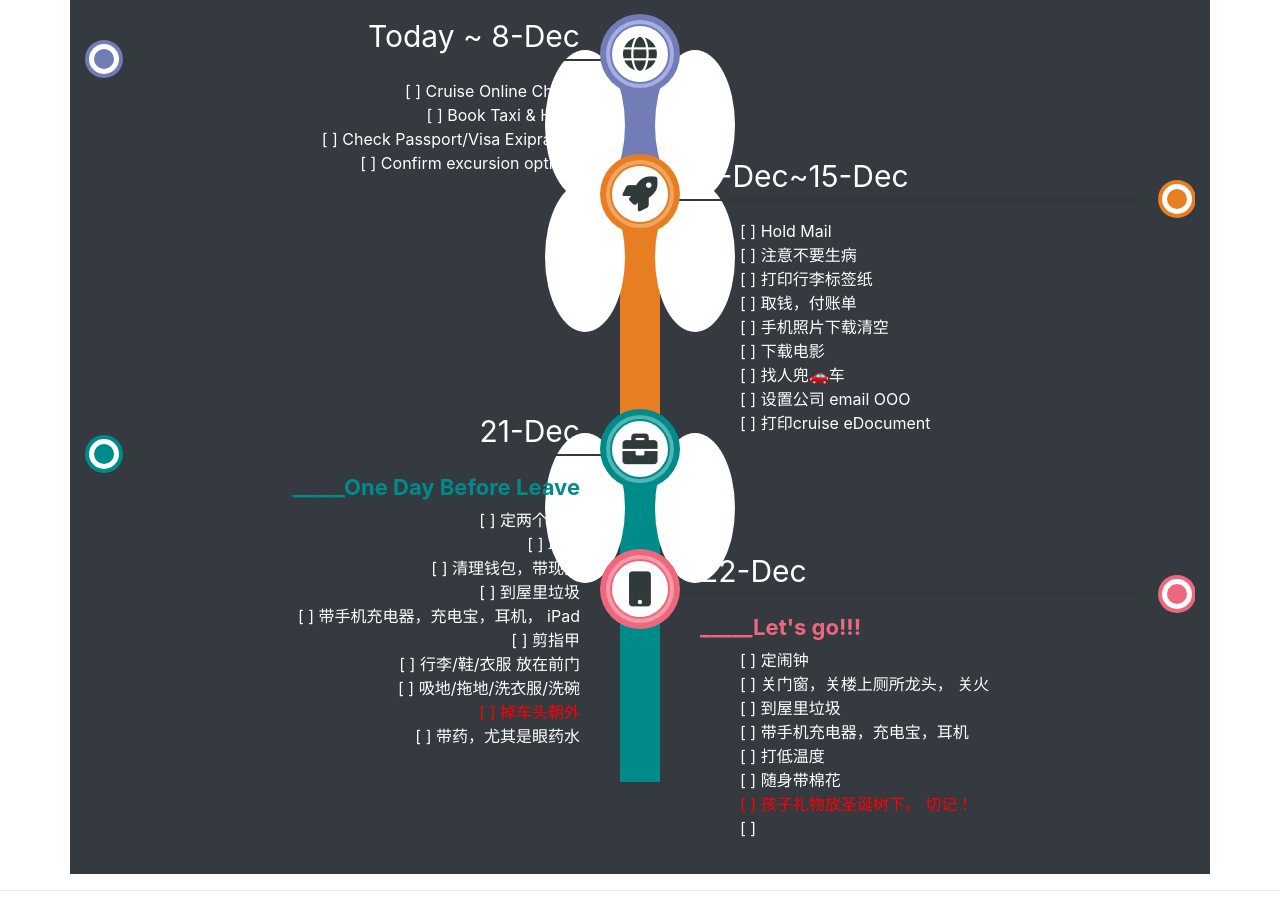
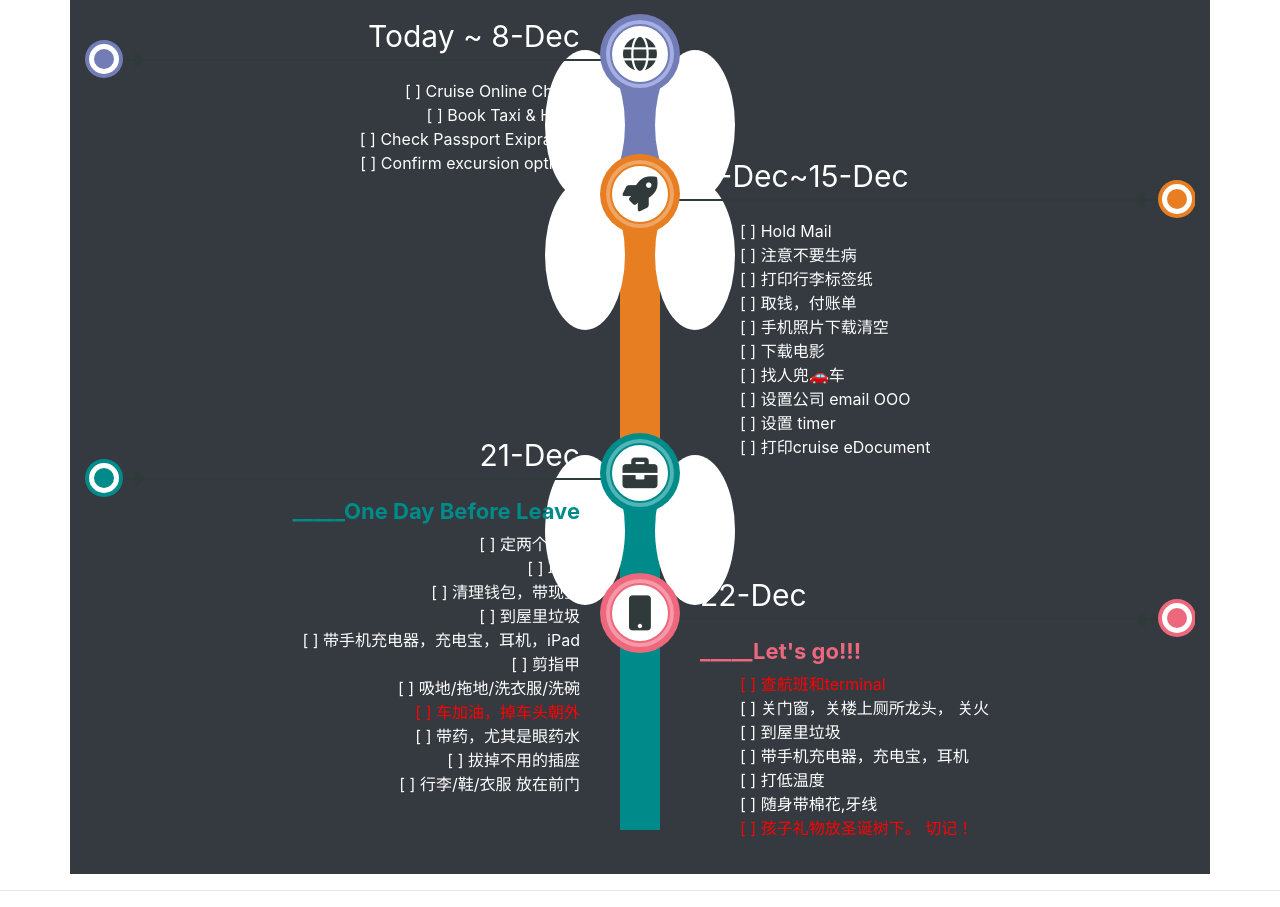
Before and after one commit to kzhangkzhang/vacation-todo, a website: page index.html in a window 1280 px wide. Shown: the part 220-1127 px from the top of the page. Drawn offline with nearby package versions, Linux system fonts and the light colour scheme.

Commit message:
add more items

```diff
--- a/index.html
+++ b/index.html
@@ -35,7 +35,7 @@
                 <ul>
                   <li>Cruise Online Check</li>
                   <li>Book Taxi & Hotel</li>
-                  <li>Check Passport/Visa Exipration</li>
+                  <li>Check Passport Exipration</li>
                   <li>Confirm excursion options</li>
                 </ul>
               </div>
@@ -53,6 +53,7 @@
                   <li>下载电影</li>
                   <li>找人兜🚗车</li>
                   <li>设置公司 email OOO</li>
+                  <li>设置 timer</li>
                   <li>打印cruise eDocument</li>
                 </ul>
               </div>
@@ -67,12 +68,13 @@
                   <li>取信</li>
                   <li>清理钱包，带现金</li>
                   <li>到屋里垃圾</li>
-                  <li>带手机充电器，充电宝，耳机， iPad</li>
+                  <li>带手机充电器，充电宝，耳机，iPad</li>
                   <li>剪指甲</li>
+                  <li>吸地/拖地/洗衣服/洗碗</li>
+                  <li class="special">车加油，掉车头朝外</li>
+                  <li>带药，尤其是眼药水</li>
+                  <li>拔掉不用的插座</li>
                   <li>行李/鞋/衣服 放在前门</li>
-                  <li>吸地/拖地/洗衣服/洗碗</li>
-                  <li class="special">掉车头朝外</li>
-                  <li>带药，尤其是眼药水</li>
                 </ul>
               </div>
             </div>
@@ -82,14 +84,13 @@
               <div class="timeline-content">
                 <h5 class="title">_____Let's go!!!</h5>
                 <ul>
-                  <li>定闹钟</li>
+                  <li class="special">查航班和terminal</li>
                   <li>关门窗，关楼上厕所龙头， 关火</li>
                   <li>到屋里垃圾</li>
                   <li>带手机充电器，充电宝，耳机</li>
                   <li>打低温度</li>
-                  <li>随身带棉花</li>
+                  <li>随身带棉花,牙线</li>
                   <li class="special">孩子礼物放圣诞树下。 切记！</li>
-                  <li></li>
                 </ul>
               </div>
             </div>
```
